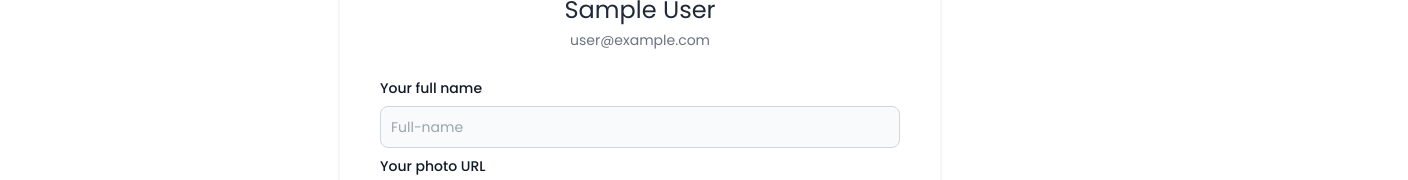
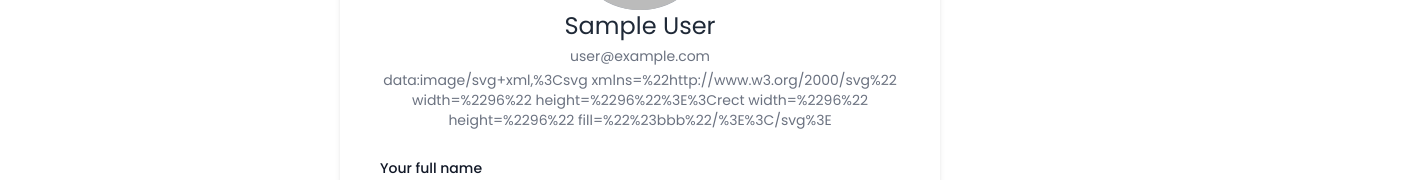
Before and after one commit to SabbirHossain-28/urban-edge-react-firebase-project, a React (Vite) app: page /updateProfile in a window 1280 px wide. Shown: the part 409-589 px from the top of the page, 1408 px wide, since content can reach past the window. Built offline with nearby package versions, Linux system fonts and the light colour scheme; no server answers; sample sign-in values are in the browser's storage.

Commit message:
fix overflow issue and animation delay

```diff
--- a/src/Components/ProfileCard/ProfileCard.jsx
+++ b/src/Components/ProfileCard/ProfileCard.jsx
@@ -28,7 +28,7 @@ const ProfileCrad = () => {
   };
 
   return (
-    <div className="mx-auto mt-10 mb-12 max-w-[350px] space-y-3 rounded-2xl bg-white px-6 py-6 shadow-md dark:bg-slate-200 md:max-w-[600px] md:max-h-[600px] ">
+    <div  className="mx-auto mt-10 mb-12 max-w-[350px] space-y-3 rounded-2xl bg-white px-6 py-6 shadow-md dark:bg-slate-200 md:max-w-[600px] md:max-h-[600px] ">
       <div className="relative ">
         <img data-aos="flip-up" data-aos-duration="500"
           className="h-[200px] w-[600px] rounded-2xl bg-gray-500"
@@ -44,6 +44,7 @@ const ProfileCrad = () => {
       <div className="space-y-1 pt-8 text-center">
         <h1 data-aos="fade-down-right" data-aos-duration="500" className="text-xl md:text-2xl">{user?.displayName}</h1>
         <p data-aos="fade-down-left" data-aos-duration="500" className="text-sm text-gray-500">{user?.email}</p>
+        <p data-aos="fade-down-right" data-aos-duration="500" className="text-sm text-gray-500">{user?.photoURL}</p>
       </div>
       <form
         onSubmit={handleSubmit(onSubmit)}
@@ -56,7 +57,7 @@ const ProfileCrad = () => {
           >
             Your full name
           </label>
-          <input data-aos="fade-left" data-aos-delay="1000" data-aos-duration="500"
+          <input data-aos="fade-left" data-aos-delay="600" data-aos-duration="500"
             type="text"
             name="name"
             id="name"
@@ -69,13 +70,13 @@ const ProfileCrad = () => {
           )}
         </div>
         <div>
-          <label data-aos="fade-right" data-aos-delay="1500" data-aos-duration="500"
+          <label data-aos="fade-right" data-aos-delay="700" data-aos-duration="500"
             htmlFor="photoURL"
             className="block mb-2 text-sm font-medium text-gray-900 dark:text-gray-700"
           >
             Your photo URL
           </label>
-          <input data-aos="fade-left" data-aos-delay="2000" data-aos-duration="500"
+          <input data-aos="fade-left" data-aos-delay="800" data-aos-duration="500"
             type="text"
             name="photoURL"
             id="photoURL"
--- a/src/Layouts/Root.jsx
+++ b/src/Layouts/Root.jsx
@@ -7,7 +7,7 @@ AOS.init();
 
 const Root = () => {
   return (
-    <div className="max-w-sm md:max-w-7xl lg:max-w-7xl mx-auto font-popin ">
+    <div className="max-w-sm md:p-4 md:max-w-7xl lg:max-w-7xl mx-auto font-popin overflow-x-hidden">
       <Navbar></Navbar>
       <Outlet></Outlet>
       <Footer></Footer>
```
